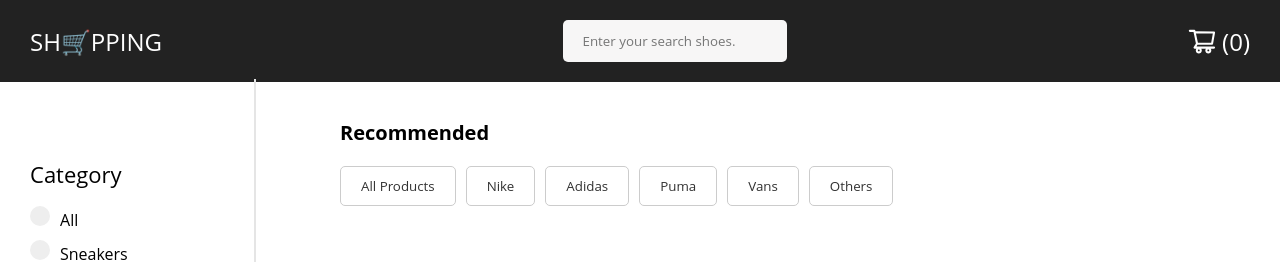
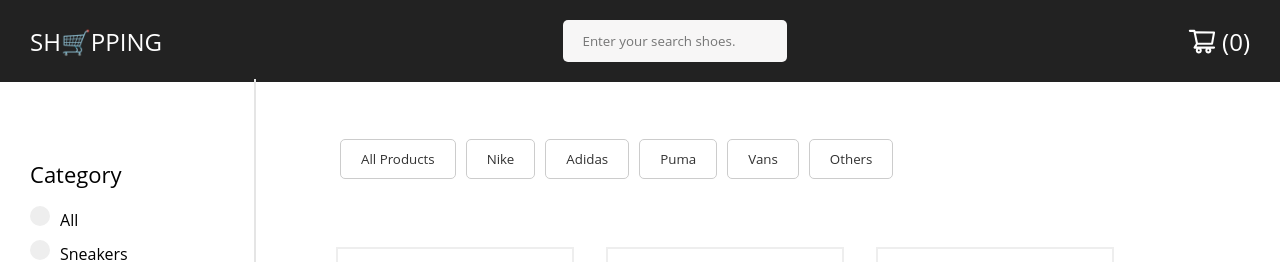
Before and after one commit to Jose-Caldas/Shoes-shopping-cart, a React (Create React App) app: page / in a window 1280 px wide. Shown: the top 262 px of the page. Built offline with nearby package versions, Linux system fonts and the light colour scheme.

Commit message:
remove unnecessary title

```diff
--- a/src/components/recommended/index.tsx
+++ b/src/components/recommended/index.tsx
@@ -17,7 +17,6 @@
   return (
     <>
       <S.Container>
-        <S.RecommendedTitle>Recommended</S.RecommendedTitle>
         <S.RecommendedFlex>
           <Button onClickHandler={handleClick} value="" title="All Products" />
           <Button onClickHandler={handleClick} value="Nike" title="Nike" />
--- a/src/components/recommended/styles.ts
+++ b/src/components/recommended/styles.ts
@@ -2,17 +2,6 @@
 
 export const Container = styled.section`
   padding: 20px;
-`
-
-export const RecommendedTitle = styled.h2`
-  margin-left: 20rem;
-  margin-bottom: 20px;
-  margin-top: 20px;
-  font-size: 20px;
-
-  @media screen and (max-width: 768px) {
-    margin-left: 0;
-  }
 `
 
 export const RecommendedFlex = styled.section`
@@ -20,9 +9,11 @@
   flex-wrap: wrap;
   margin-left: 20rem;
   gap: 10px;
+  margin-top: 40px;
 
   @media screen and (max-width: 1044px) {
     margin-left: 0;
+    justify-content: center;
   }
 
   button {
```
